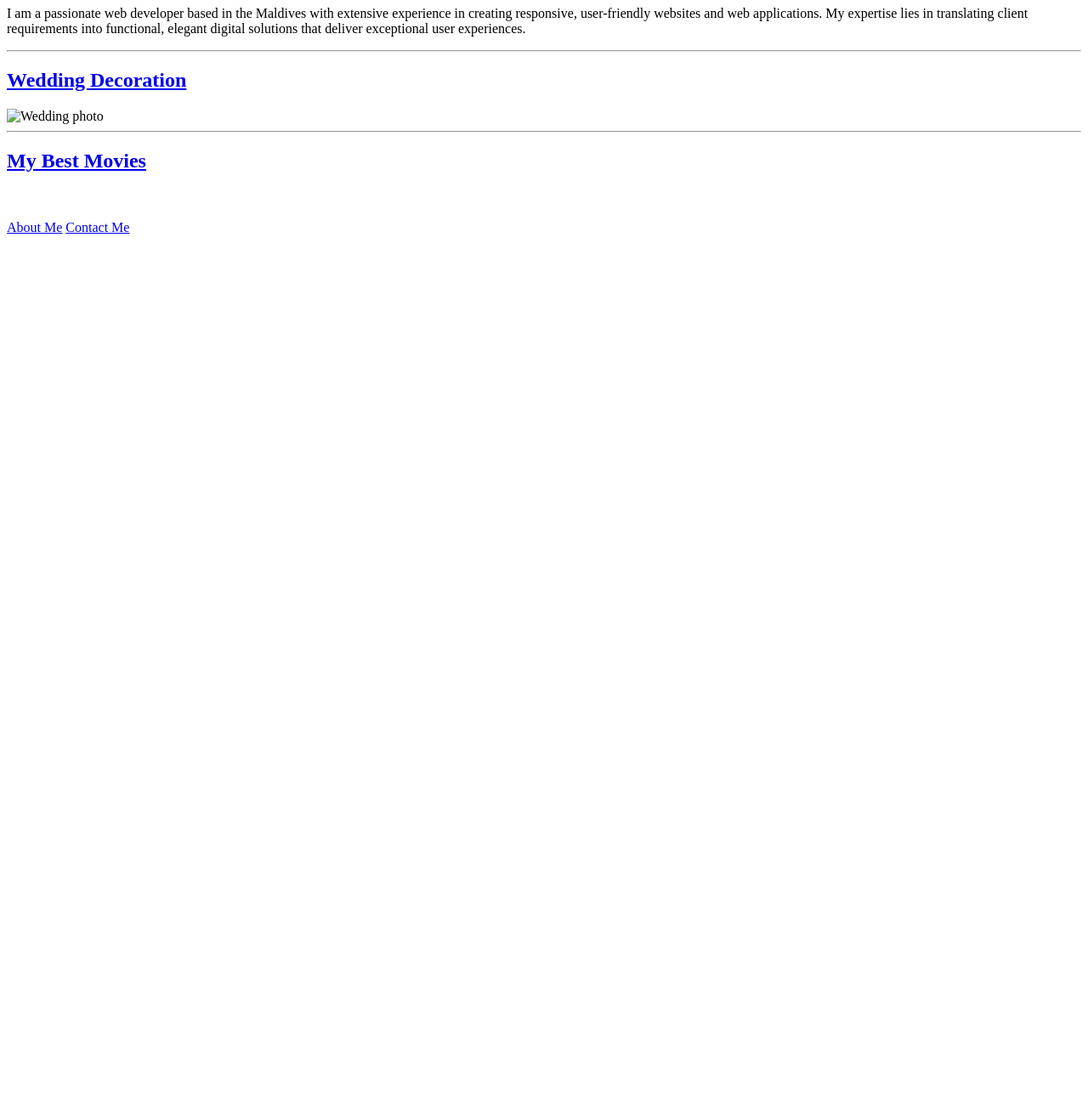
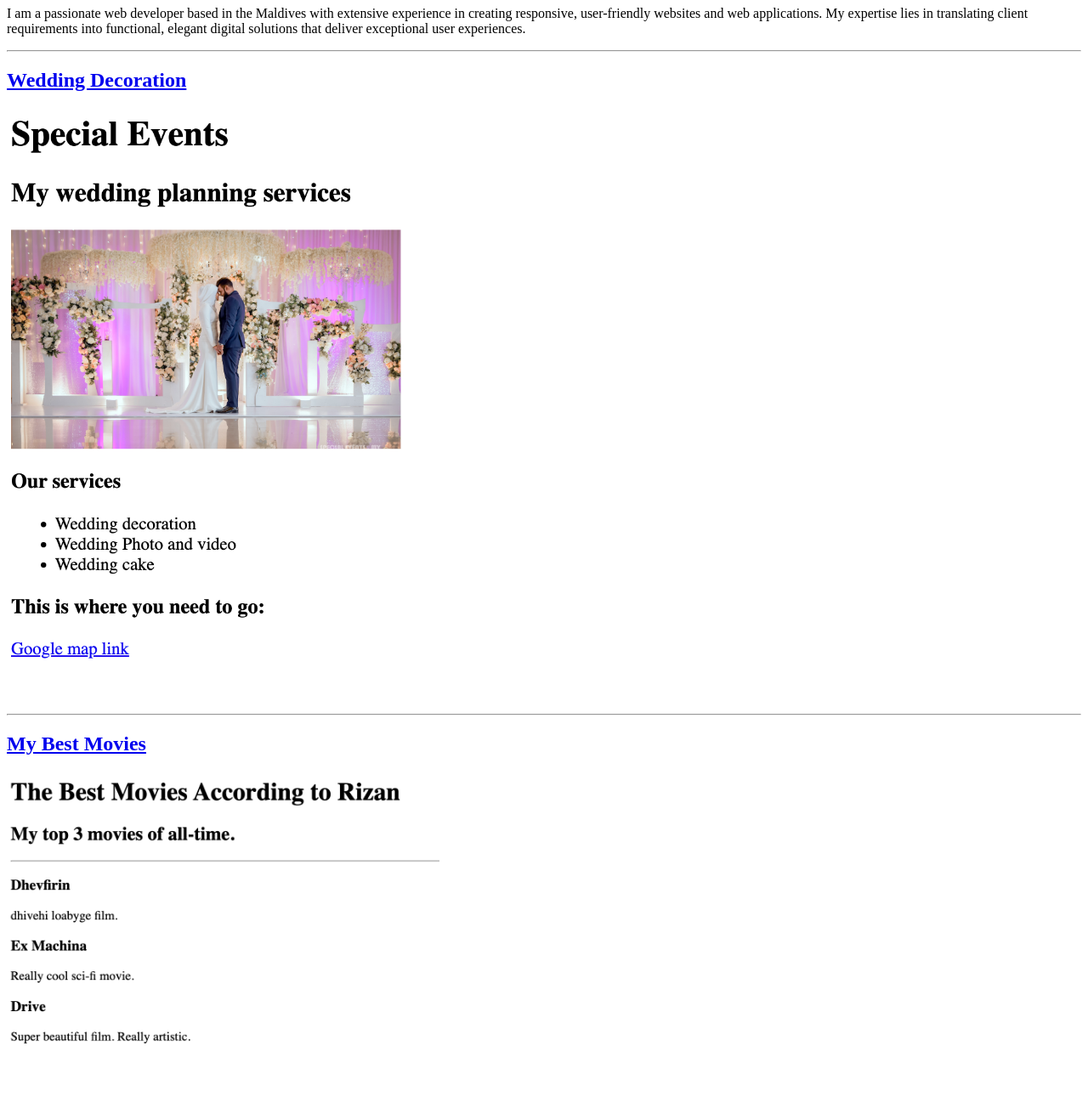
Before and after one commit to hucenrixan/Html-portfolio, a plain HTML site: page index.html in a window 1280 px wide. Shown: the part 120-1431 px from the top of the page at 85% size. Before the commit the page ends 800 px from the top, so only its background shows below. Drawn offline with Linux system fonts and the light colour scheme.

Commit message:
Update index.html

```diff
--- a/index.html
+++ b/index.html
@@ -22,14 +22,14 @@
 <a href="./public/Wedding.html">Wedding Decoration </a>
 
 </h2>
-<img src="./assets/images/Screenshot 2025-03-31 at 8.41.23 PM.png" height="700" alt="Wedding photo">
+<img src="./assets/images/Special events .png" height="700" alt="Wedding photo">
 
 <hr>
 
 <h2>
 <a href="My Best Movie">My Best Movies</a>
 </h2>
-<img src="./assets/images/Screenshot 2025-03-31 at 8.44.44 PM.png" height="400"  alt="">
+<img src="./assets/images/my Movie.png" height="400"  alt="">
 
 
 <!-- TODO 3: Take screenshots of your project previews and add the images to the images folder -->
```
